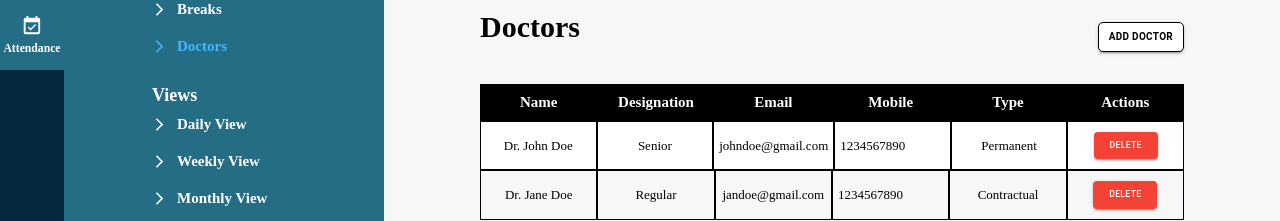
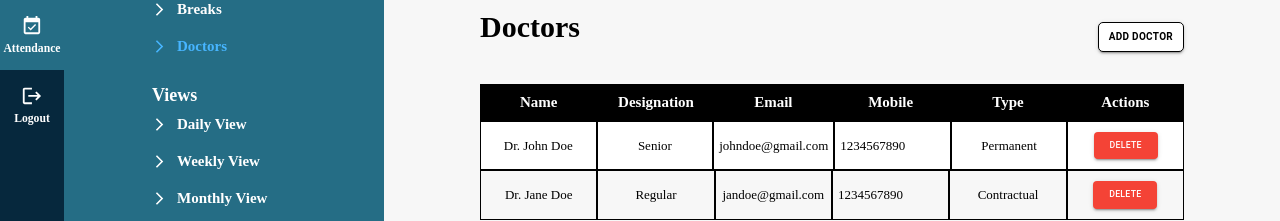
Before and after one commit to Sneha-Shaw/shift_frontend, a React (Create React App) app: page /attendance/doctors in a window 1280 px wide. Shown: the part 125-346 px from the top of the page. Built offline with nearby package versions, Linux system fonts and the light colour scheme.

Commit message:
`feat`:`logout`

```diff
--- a/src/components/Sidebar/Sidebar.js
+++ b/src/components/Sidebar/Sidebar.js
@@ -3,7 +3,7 @@ import useStyles from './styles'
 import HomeIcon from '@mui/icons-material/Home';
 import PersonIcon from '@mui/icons-material/Person';
 import EventAvailableIcon from '@mui/icons-material/EventAvailable';
-// import EventBusyIcon from '@mui/icons-material/EventBusy';
+import LogoutIcon from '@mui/icons-material/Logout';
 import { NavLink } from 'react-router-dom';
 
 const Sidebar = () => {
@@ -49,6 +49,13 @@ const Sidebar = () => {
                             </h3>
                         </NavLink>
                 }
+                {/* logout */}
+                <NavLink to='' className={classes.navLink}>
+                    <LogoutIcon fontSize="large" />
+                    <h3>
+                        Logout
+                    </h3>
+                </NavLink>
 
             </div>
         </div>
--- a/src/components/Sidebar/styles.js
+++ b/src/components/Sidebar/styles.js
@@ -35,9 +35,9 @@ export default makeStyles((theme) => ({
         color: "white",
         // marginTop: "1rem",
         padding: "1.5rem 0",
-        "&:hover": {
-            background: "#256D85",
-        },
+        // "&:hover": {
+        //     background: "#256D85",
+        // },
         '& svg':{
             marginBottom: "0.5rem",
         },
```
